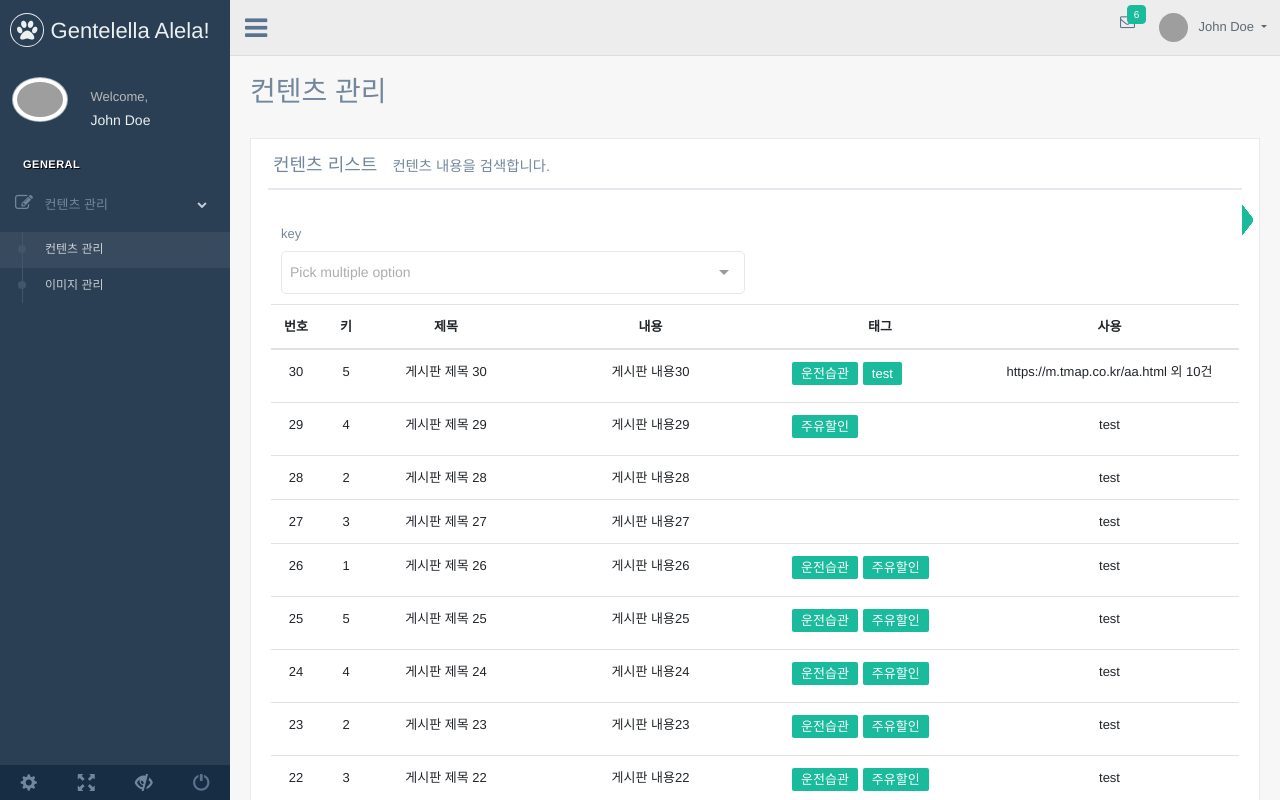
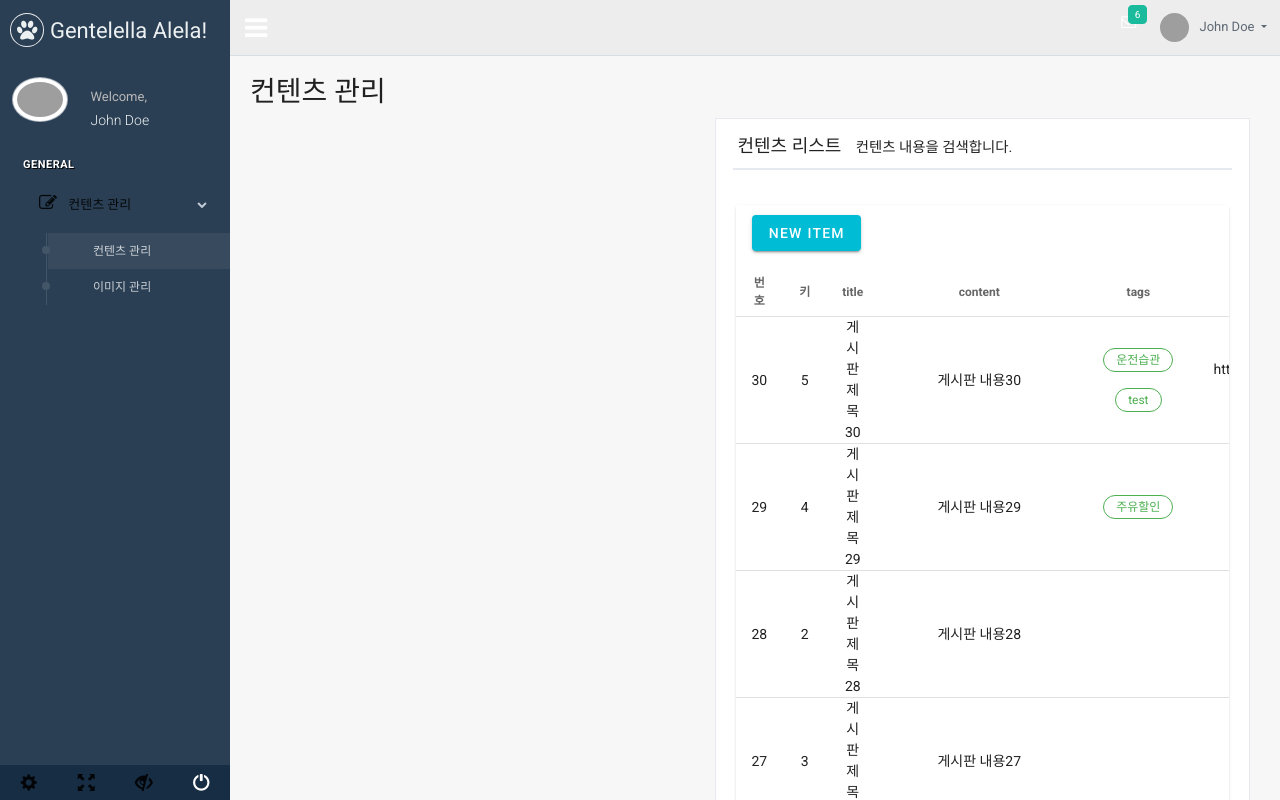
Before and after one commit to kes3583/vue-project, a Vue app: page /board/boardList in a window 1280 px wide. Shown: the top 800 px of the page. Built offline with nearby package versions, Linux system fonts and the light colour scheme; grey boxes are pictures that could not be loaded; what vue-nprogress would draw is missing.

Commit message:
add vuetify

```diff
--- a/package.json
+++ b/package.json
@@ -14,13 +14,14 @@
     "vue-nprogress": "^0.1.5",
     "vue-router": "^3.1.6",
     "vue2-dropzone": "^3.6.0",
+    "vuetify": "^2.2.20",
     "vuex": "^3.1.3"
   },
   "devDependencies": {
     "@vue/cli-plugin-babel": "^4.2.3",
     "@vue/cli-plugin-eslint": "^4.2.3",
     "@vue/cli-plugin-router": "^4.2.3",
-    "@vue/cli-plugin-vuex": "^4.2.3",
+    "@vue/cli-plugin-vuex": "^4.3.0",
     "@vue/cli-service": "^4.2.3",
     "@vue/eslint-config-standard": "^4.0.0",
     "animate.css": "^3.7.2",
--- a/public/index.html
+++ b/public/index.html
@@ -5,6 +5,9 @@
     <meta http-equiv="X-UA-Compatible" content="IE=edge">
     <meta name="viewport" content="width=device-width, initial-scale=1, shrink-to-fit=no">
     <link rel="icon" href="<%= BASE_URL %>favicon.ico">
+    <link href="https://fonts.googleapis.com/css?family=Roboto:100,300,400,500,700,900|Material+Icons" rel="stylesheet">
+    <link href="https://cdn.jsdelivr.net/npm/@mdi/font@4.x/css/materialdesignicons.min.css" rel="stylesheet">
+
     <title>admin-project</title>
   </head>
   <body class="nav-md">
--- a/src/App.vue
+++ b/src/App.vue
@@ -1,17 +1,12 @@
 <template>
   <div id="app" :style="STYLE_VARIABLES">
-    <router-view></router-view>
+    <v-app id="inspire">
+      <router-view></router-view>
+    </v-app>
   </div>
 </template>
 
 <script>
-
-import 'bootstrap/dist/css/bootstrap.css'
-import 'bootstrap-vue/dist/bootstrap-vue.css'
-import 'font-awesome/css/font-awesome.min.css'
-import 'animate.css/animate.css'
-import '@/assets/sass/custom.scss'
-import '@/assets/sass/_reboot.scss'
 import { mapGetters } from 'vuex'
 
 export default {
@@ -26,7 +21,3 @@ export default {
   }
 }
 </script>
-
-<style lang="scss">
-
-</style>
--- a/src/components/board/boardList.vue
+++ b/src/components/board/boardList.vue
@@ -15,33 +15,112 @@
           </div>
           <div class="x_content">
             <br>
-            <form id="demo-form1" data-parsley-validate="" class="form-horizontal form-label-left" novalidate="">
-              <div class="item form-group">
-                <div class="col-md-6 col-sm-6">
-                  <multiSelect2 />
-                </div>
-              </div>
+            <v-form>
 
-              <b-table fixed responsive :items="items" :fields='fields' :per-page="perPage"       :current-page="currentPage" @row-clicked="rowClick">
-                <template v-slot:table-colgroup="scope">
-                  <col width='50px'>
-                  <col width='50px'>
-                  <col width='150px'>
-                  <col width='*'>
-                  <col width='200px'>
-                  <col width='*'>
-                </template>
-                <template v-slot:cell(tags)="row">
-                  <span class="tag" v-for="(item, idx) in row.item.tags" :key="idx" :item="item"><span>{{ item }}</span></span>
-                </template>
-              </b-table>
-              <b-pagination v-model="currentPage" :total-rows="rows" :per-page="perPage" align="center"></b-pagination>
-              <div class="form-group row">
-                <div class="col-md-12 tr">
-                  <button type="submit" class="btn btn-success" @click.prevent="goCreate">등록</button>
-                </div>
-              </div>
-            </form>
+               <v-data-table :headers="headers" :items="items"  item-key="name" :items-per-page="10" class="elevation-1">
+                  <template v-slot:body.append>
+                      <tr>
+                        <td colspan="2"></td>
+                        <td><v-text-field v-model="dessertFilterValue" type="text" label="Name"></v-text-field></td>
+                        <td colspan="4"></td>
+                      </tr>
+                  </template>
+                  <template v-slot:top>
+                    <v-toolbar flat color="white">
+                      <v-dialog v-model="dialog" max-width="600px">
+                        <template v-slot:activator="{ on }">
+                          <v-btn color="primary" dark class="mb-2" v-on="on">New Item</v-btn>
+                        </template>
+                        <template v-slot:body.prepend>
+                        <tr>
+                          <td> <v-text-field v-model="key" type="text" label="key"></v-text-field></td>
+                          <td>
+                            <v-text-field v-model="title" type="text" label="title"></v-text-field>
+                          </td>
+                          <td><v-text-field v-model="context" type="text" label="context"></v-text-field></td>
+                          <td><v-text-field v-model="tags" type="text" label="tags"></v-text-field></td>
+                          <td><v-text-field v-model="used" type="text" label="used"></v-text-field></td>
+                        </tr>
+                      </template>
+                        <v-card>
+                          <v-card-title>
+                            <span class="headline">{{ formTitle }}</span>
+                          </v-card-title>
+
+                          <v-card-text>
+                            <v-container>
+                              <v-row>
+                                <v-col cols="12">
+                                  <v-text-field v-model="editedItem.key" label="key*" required></v-text-field>
+                                </v-col>
+                                <v-col cols="12">
+                                  <v-text-field v-model="editedItem.title" label="title*" required></v-text-field>
+                                </v-col>
+                                <v-col cols="12">
+                                  <v-text-field v-model="editedItem.context" label="content"></v-text-field>
+                                </v-col>
+                                <v-col cols="12">
+                                  <v-combobox v-model="editedItem.tags"
+                                    :search-input.sync="search"
+                                    hide-selected
+                                    hint="Maximum of 5 tags"
+                                    label="tags"
+                                    multiple
+                                    persistent-hint
+                                    small-chips
+                                  >
+                                    <template v-slot:no-data>
+                                      <v-list-item>
+                                        <v-list-item-content>
+                                          <v-list-item-title>{{tagsText}}</v-list-item-title>
+                                        </v-list-item-content>
+                                      </v-list-item>
+                                    </template>
+                                  </v-combobox>
+                                </v-col>
+                                <!-- <v-col cols="12">
+                                  <v-text-field v-model="editedItem.tags" label="tags"></v-text-field>
+                                </v-col> -->
+                                <v-col cols="12">
+                                  <v-text-field v-model="editedItem.used" label="used"></v-text-field>
+                                </v-col>
+                              </v-row>
+                            </v-container>
+                          </v-card-text>
+
+                          <v-card-actions>
+                            <v-spacer></v-spacer>
+                            <v-btn color="blue darken-1" text @click="close">Cancel</v-btn>
+                            <v-btn color="blue darken-1" text @click="save">Save</v-btn>
+                          </v-card-actions>
+                        </v-card>
+                      </v-dialog>
+                    </v-toolbar>
+                  </template>
+                  <template v-slot:item.actions="{ item }">
+                    <v-icon
+                      small
+                      class="mr-2"
+                      @click="editItem(item)"
+                    >
+                      mdi-pencil
+                    </v-icon>
+                    <v-icon
+                      small
+                      @click="deleteItem(item)"
+                    >
+                      mdi-delete
+                    </v-icon>
+                  </template>
+                  <template v-slot:item.tags="{ item }">
+                    <v-chip class="ma-2" color="green" small outlined v-for=" (i, index) in item.tags" v-bind:key="index">{{ i }}</v-chip>
+                  </template>
+                  <template v-slot:no-data>
+                    no data
+                    <!-- <v-btn color="primary" @click="initialize">Reset</v-btn> -->
+                  </template>
+               </v-data-table>
+            </v-form>
           </div>
         </div>
       </div>
@@ -50,111 +129,142 @@
 </template>
 
 <script>
-import multiSelect2 from '@/components/Forms/multiSelect'
+
 import data from '@/data'
 export default {
   name: 'boardList',
-  components: {
-    multiSelect2
-  },
   data () {
+    console.table(`content_id = ${data.Content[0].content_id}`)
     let contentItems = data.Content.sort((a, b) => {
       return b.content_id - a.content_id
     }) // 내림차순 30 - 0
-
+    // console.table(`contentItems content_id =  ${contentItems[0].content_id}`) // 30
+    // console.table(`data.Content[0].content_id = ${data.Content[0].content_id}`) // 30
+    // console.table(data.Content) // 30
     return {
-      selectedItem: null,
-      value: [],
-      options: [
-        { name: 'Vue.js', language: 'JavaScript' },
-        { name: 'Adonis', language: 'JavaScript' },
-        { name: 'Rails', language: 'Ruby' },
-        { name: 'Sinatra', language: 'Ruby' },
-        { name: 'Laravel', language: 'PHP' },
-        { name: 'Phoenix', language: 'Elixir' }
-      ],
-      dropdownItems: [{
-        title: 'Foo',
-        description: 'I am the description for Foo'
+      dialog: false,
+      items: contentItems,
+      editedIndex: -1,
+      editedItem: {
+        key: '',
+        title: '',
+        content: '',
+        tags: [],
+        used: ''
       },
-      {
-        title: 'Bar',
-        description: 'I am the description for Bar'
+      defaultItem: {
+        key: '',
+        title: '',
+        content: '',
+        tags: [],
+        used: ''
       },
-      {
-        title: 'ohh',
-        description: 'I am the description for ohh'
-      }
-      ],
-      currentPage: 1, // 현재 페이지
-      perPage: 10, // 페이지당 보여줄 갯수
-      fields: [
-        {
-          key: 'content_id',
-          label: '번호'
-        },
-        {
-          key: 'key',
-          label: '키'
-        },
-        {
-          key: 'title',
-          label: '제목'
-        },
-        {
-          key: 'context',
-          label: '내용'
-        },
-        {
-          key: 'tags',
-          label: '태그'
-        },
-        {
-          key: 'used',
-          label: '사용'
-        }
-      ],
-      // listItems: [
-      //   { key: 21, title: 'Larsen', content: 'Shaw', tag: ['운전습관', '주유할인'], used: 'test' },
-      //   { key: 40, title: 'Dickerson', content: 'Macdonald', tag: [], used: '' },
-      //   { key: 89, title: 'Geneva', content: 'Wilson', tag: ['운전습관'], used: '' },
-      //   { key: 38, title: 'Jami', content: 'Carney', tag: ['운전습관','주유할인'], used: '' }
-      // ]
-      items: contentItems
-
+      // tagItems: [], // 태그 목록 보여줌
+      newTag: [],
+      // Filter models.
+      dessertFilterValue: '',
+      search: ''
     }
   },
   methods: {
-    // handleSelected (id) {
-    //   this.selectedItem = id
-    // },
-    rowClick (item, index, e) {
-      this.$router.push({
-        path: `/board/view/${item.content_id}`
-      })
+    /**
+       * Filter for dessert names column.
+       * @param value Value to be tested.
+       * @returns {boolean}
+       */
+    nameFilter (value) {
+      // If this filter has no value we just skip the entire filter.
+      if (!this.dessertFilterValue) {
+        return true
+      }
+      // Check if the current loop value (The dessert name)
+      // partially contains the searched word.
+      return value.toLowerCase().includes(this.dessertFilterValue.toLowerCase())
     },
-    goCreate () {
-      this.$router.push({ path: '/board/create' })
-    }
+    editItem (item) {
+      this.editedIndex = data.Content.indexOf(item)
+      this.editedItem = Object.assign({}, item)
+      this.dialog = true
+    },
+
+    deleteItem (item) {
+      const index = data.Content.indexOf(item)
+      confirm('Are you sure you want to delete this item?') && data.Content.splice(index, 1)
+    },
+
+    close () {
+      this.dialog = false
+
+      // 닫을때 empty data.
+      setTimeout(() => {
+        this.editedItem = Object.assign({}, this.defaultItem)
+        this.editedIndex = -1
+      }, 300)
+    },
+
+    save () {
+      let contentItems = data.Content.sort((a, b) => { return b.content_id - a.content_id })
+      const contentId = contentItems[0].content_id + 1 // 마지막 데이터의 id + 1
+      if (this.editedIndex > -1) { // edit current item
+        Object.assign(data.Content[this.editedIndex], this.editedItem)
+      } else { // save new item
+        this.editedItem.content_id = contentId
+        data.Content.push(this.editedItem)
+        contentItems = data.Content.sort((a, b) => { return b.content_id - a.content_id })
+      }
+      this.close()
+    },
+
   },
   created () {
 
   },
+  watch: { // keep watching the data.
+    dialog (val) {
+      val || this.close()
+    },
+    'editedItem.tags': function (newVal, oldVal) {
+
+      console.log('기존',oldVal)
+      console.log('새 태그 ',newVal.length)
+      console.log('태그가 5개 넘나?',newVal.length > 5? true : false)
+      if (newVal.length > 5) {
+        this.$nextTick(() => this.editedItem.tags.pop()) // Remove the last element of an array:
+      }
+    }
+
+  },
   computed: {
-    rows () {
-      return this.items.length
+    formTitle () {
+      return this.editedIndex === -1 ? 'New Item' : 'Edit Item'
+    },
+    tagsText () {
+      //console.log('this.editedItem.tags.length',this.editedItem.tags.length)
+      return this.editedItem.tags.length >= 5 ? 'Maximum of 5 tags' : 'Press `<kbd>enter</kbd>` to create a new one'
+    },
+    headers () {
+      return [
+        { text: '번호',
+          align: 'center',
+          sortable: false,
+          value: 'content_id',
+          width: '10%'
+        },
+        { text: '키', align: 'center', value: 'key', sortable: false, width: '5%' },
+        { text: 'title',
+          align: 'center',
+          value: 'title',
+          sortable: false,
+          filter: this.nameFilter,
+          width: '15%' },
+        { text: 'content', align: 'center', value: 'context', sortable: false, width: '200px' },
+        { text: 'tags', align: 'center', value: 'tags', sortable: false, width: '100px' },
+        { text: 'used', align: 'center', value: 'used', sortable: false, width: 'auto' },
+        { text: 'Actions', align: 'center', value: 'actions', sortable: false }
+      ]
     }
+
   }
 }
 
 </script>
-<style lang='scss'>
-  .forms {
-    .row {
-      margin-top: 20px;
-    }
-    table th, table td{text-align: center;}
-
-  }
-  td span{line-height: 1 !important}
-</style>
--- /dev/null
+++ b/src/plugins/vuetify.js
@@ -0,0 +1,35 @@
+
+import Vue from 'vue'
+import Vuetify from 'vuetify'
+import colors from 'vuetify/lib/util/colors'
+import 'vuetify/dist/vuetify.min.css'
+
+Vue.use(Vuetify)
+
+export default new Vuetify({
+  icons: {
+    iconfont: 'md'
+  },
+  theme: {
+    //dark: true, // default - light
+    default: 'light',
+    options: {
+      customProperties: true
+    },
+    themes: {
+      light: {
+        primary: '#00bcd4',
+        secondary: '#3f51b5',
+        accent: '#e91e63',
+        error: '#f44336',
+        warning: '#ff5722',
+        info: '#607d8b',
+        success: '#ff9800',
+        anchor: '#fff'
+      },
+      dark: {
+        primary: colors.blue.lighten - 3
+      }
+    }
+  }
+})
```
Also changed, not shown: src/main.js (+10 -3 lines), 1 other file (tests, documents, lock files or other folders).
